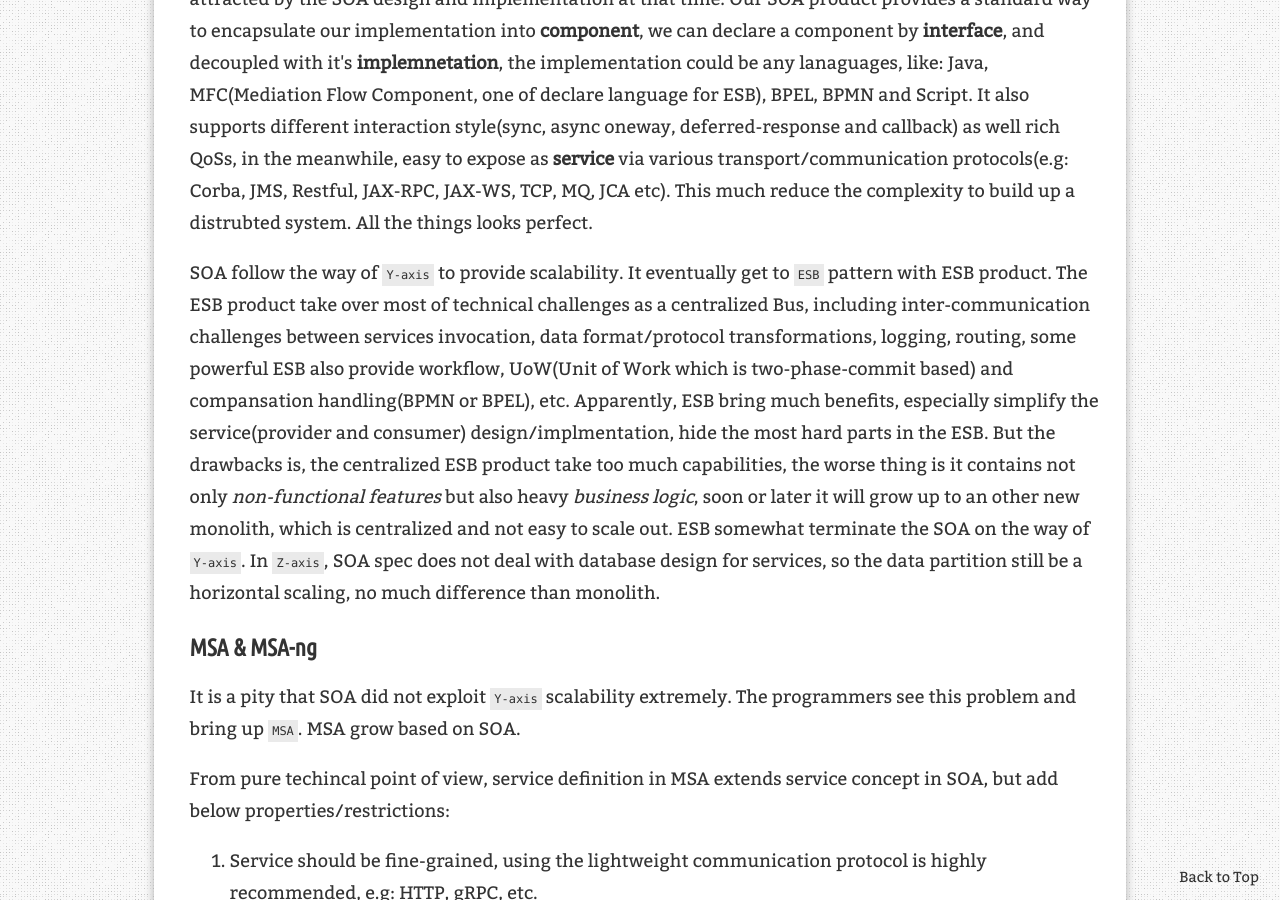
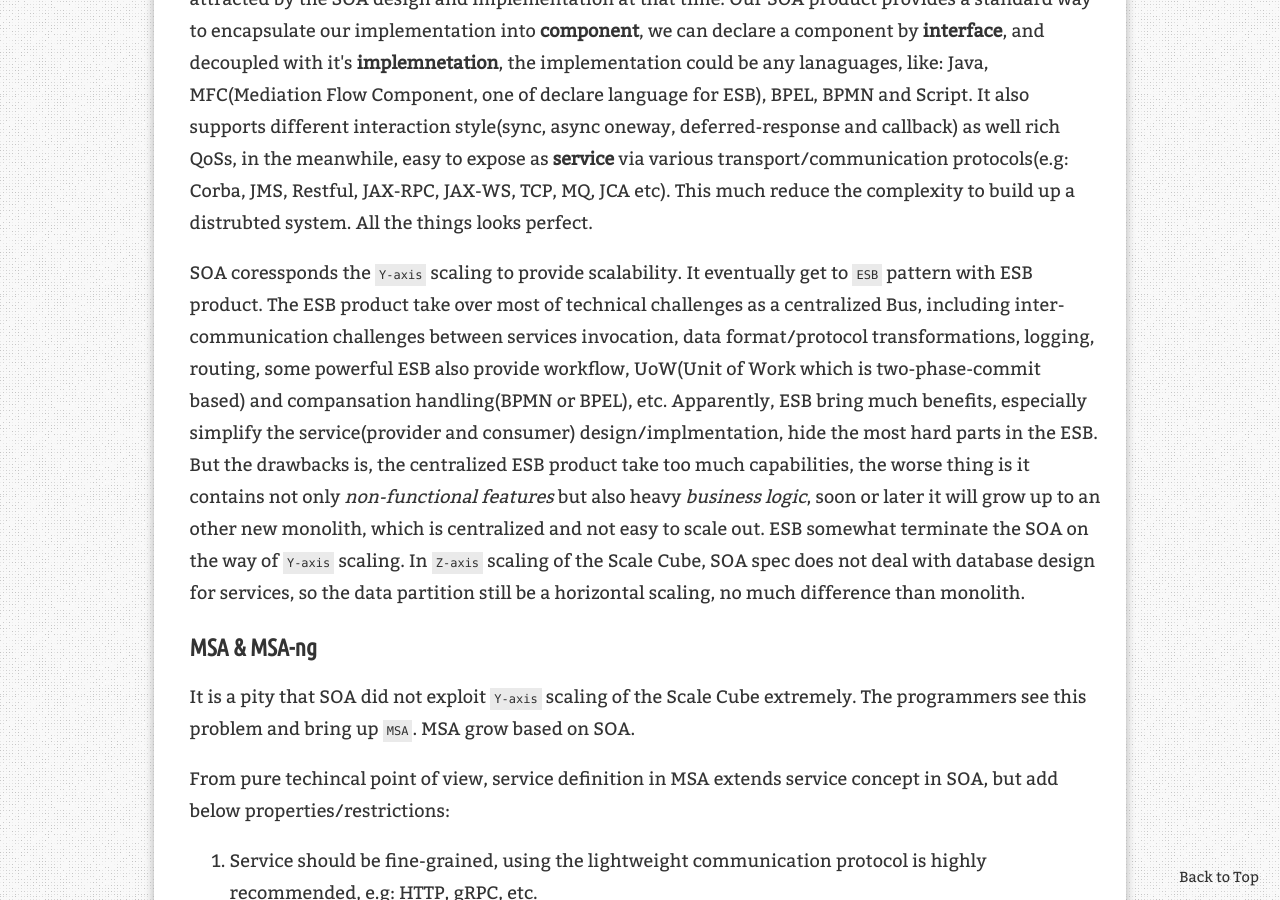
Before and after one commit to leezhenghui/leezhenghui.github.io, a Jekyll site: the page built from _posts/2018-10-10-build-a-scalable-system-basics.md, in a window 1280 px wide and 900 px high, scrolled down 8904 px. Built offline with Jekyll 4.4.1, drawn with Linux system fonts in a browser that asks for light colours; comment, search, counter and statistics services are not loaded; some of the changed text lies outside the part shown.

Commit message:
auto udpate by doc builder

```diff
--- a/_posts/2018-10-10-build-a-scalable-system-basics.md
+++ b/_posts/2018-10-10-build-a-scalable-system-basics.md
@@ -82,10 +82,10 @@
 - Horizontal Data Partitioning - Shards (`Z-axis`)
   > *From [microservices.io](https://microservices.io/articles/scalecube.html)*
   >
-	> *When using `Z-axis` scaling each server runs an identical copy of the code. In this respect, it’s similar to `X-axis` scaling. The big difference is that each server is responsible for only a subset of the data. Some component of the system is responsible for routing each request to the appropriate server. `Z-axis` splits are commonly used to scale databases. Data is partitioned (a.k.a. sharded) across a set of servers based on an attribute of each record.*
+	> *When using `Z-axis` scaling each server runs an identical copy of the code. In this respect, it’s similar to `X-axis` scaling. The big difference is that each server is responsible for only a subset of the data. Some component of the system is responsible for routing each request to the appropriate server. `Z-axis` scaling splits are commonly used to scale databases. Data is partitioned (a.k.a. sharded) across a set of servers based on an attribute of each record.*
 	>
 
-  Something need to clarify is, the `Z-axis` splits database specific to a **horizontal** approach. It defines a routing criteria based on entity type or an attribute in then entity, then the request will be routed to appropriate database or table accordingly. For a cross-partitions query request, the router send the request to all of partitions, a query aggregator will receive and combines all of results from each of them. In this way, we actually partition the **rows** between the partitioned databases or tables. Generally, we want to achieve this with a transparent approach to upper business logic layers. For example, in Java, we can do this via
+  Something need to clarify is, the `Z-axis` scaling splits database specific to a **horizontal** approach. It defines a routing criteria based on entity type or an attribute in then entity, then the request will be routed to appropriate database or table accordingly. For a cross-partitions query request, the router send the request to all of partitions, a query aggregator will receive and combines all of results from each of them. In this way, we actually partition the **rows** between the partitioned databases or tables. Generally, we want to achieve this with a transparent approach to upper business logic layers. For example, in Java, we can do this via
 
    - [1] Instrument DB-Driver(e.g: JDBC library) and inject a DB/Table router there. Sharding logic hosted in database driver.
 
@@ -99,7 +99,7 @@
 
      <img src="{{ site.url }}/assets/materials/build-scalable-system/sharding-proxy.png" alt="sharding_proxy" width="600" height="300">
 
-   IMO, in either way, `Z-axis` actually does not offer to reduce the application implementation complexity(we can argue). Do a transformation from monolith to MSA, we usually need **vertical** splits on the data model and database to satisfy the database-per-service principle firstly. That need to be done by `Y-axis` with microservices data model design methodology(e.g: `Domain Driven Design`), I will introduce this topic in later post for data challenge part.
+   IMO, in either way, `Z-axis` scaling actually does not offer to reduce the application implementation complexity(we can argue). Do a transformation from monolith to MSA, we usually need **vertical** splits on the data model and database to satisfy the database-per-service principle firstly. That need to be done by `Y-axis` scaling with microservices data model design methodology(e.g: `Domain Driven Design`), I will introduce this topic in later post for data challenge part.
 
 > ![Tips]({{ site.url }}/assets/ico/tip.png)
 >
@@ -114,7 +114,7 @@
 
 ### Monolith
 
-The monolithic architecture makes sense for simple and lightweight applications. Even today, it is still applicable. Monolithic architecture can be horizontally scaled via `X-axis`. It usually the same data models/data store for all components running in a single process. The `Z-axis` is also applicable but sometimes the effect is limited by lack of `Y-axis` scaling. In the monolith view of the world, the inter-communication for subsystems is pretty easy, as it was an in-process space function call. There are not many upstream dependencies. We usually hardcode the configuration into a property file, put a load balancer in front of it and we scale horizontally by adding more monoliths.
+The monolithic architecture makes sense for simple and lightweight applications. Even today, it is still applicable. Monolithic architecture can be horizontally scaled via `X-axis`. It usually the same data models/data store for all components running in a single process. The `Z-axis` scaling is also applicable but sometimes the effect is limited by lack of `Y-axis` scaling. In the monolith view of the world, the inter-communication for subsystems is pretty easy, as it was an in-process space function call. There are not many upstream dependencies. We usually hardcode the configuration into a property file, put a load balancer in front of it and we scale horizontally by adding more monoliths.
 
 Monolith has a number of benefits, When the application in **smaller codebase** phase:
 
@@ -148,11 +148,11 @@
 
 I have ever worked on SOA/ESB field for quite a long time, that experience is expressive. I was deeply attracted by the SOA design and implementation at that time. Our SOA product provides a standard way to encapsulate our implementation into **component**, we can declare a component by **interface**, and decoupled with it's **implemnetation**, the implementation could be any lanaguages, like: Java, MFC(Mediation Flow Component, one of declare language for ESB), BPEL, BPMN and Script. It also supports different interaction style(sync, async oneway, deferred-response and callback) as well rich QoSs, in the meanwhile, easy to expose as **service** via various transport/communication protocols(e.g: Corba, JMS, Restful, JAX-RPC, JAX-WS, TCP, MQ, JCA etc). This much reduce the complexity to build up a distrubted system. All the things looks perfect.
 
-SOA follow the way of `Y-axis` to provide scalability. It eventually get to `ESB` pattern with ESB product. The ESB product take over most of technical challenges as a centralized Bus, including inter-communication challenges between services invocation, data format/protocol transformations, logging, routing, some powerful ESB also provide workflow, UoW(Unit of Work which is two-phase-commit based) and compansation handling(BPMN or BPEL), etc. Apparently, ESB bring much benefits, especially simplify the service(provider and consumer) design/implmentation, hide the most hard parts in the ESB. But the drawbacks is, the centralized ESB product take too much capabilities, the worse thing is it contains not only _non-functional features_ but also heavy _business logic_, soon or later it will grow up to an other new monolith, which is centralized and not easy to scale out. ESB somewhat terminate the SOA on the way of `Y-axis`. In `Z-axis`, SOA spec does not deal with database design for services, so the data partition still be a horizontal scaling, no much difference than monolith.
+SOA coressponds the `Y-axis` scaling to provide scalability. It eventually get to `ESB` pattern with ESB product. The ESB product take over most of technical challenges as a centralized Bus, including inter-communication challenges between services invocation, data format/protocol transformations, logging, routing, some powerful ESB also provide workflow, UoW(Unit of Work which is two-phase-commit based) and compansation handling(BPMN or BPEL), etc. Apparently, ESB bring much benefits, especially simplify the service(provider and consumer) design/implmentation, hide the most hard parts in the ESB. But the drawbacks is, the centralized ESB product take too much capabilities, the worse thing is it contains not only _non-functional features_ but also heavy _business logic_, soon or later it will grow up to an other new monolith, which is centralized and not easy to scale out. ESB somewhat terminate the SOA on the way of `Y-axis` scaling. In `Z-axis` scaling of the Scale Cube, SOA spec does not deal with database design for services, so the data partition still be a horizontal scaling, no much difference than monolith.
 
 ### MSA & MSA-ng
 
-It is a pity that SOA did not exploit `Y-axis` scalability extremely. The programmers see this problem and bring up `MSA`. MSA grow based on SOA.
+It is a pity that SOA did not exploit `Y-axis` scaling of the Scale Cube extremely. The programmers see this problem and bring up `MSA`. MSA grow based on SOA.
 
 From pure techincal point of view, service definition in MSA extends service concept in SOA, but add below properties/restrictions:
 
@@ -174,7 +174,7 @@
 > "Two-phase commit is the anti-availability protocol."
 >
 
-The MSA is a better choice for complex, evolving applications, and tranditional monolith does not scale anymore. MSA is a exploiting in `Y-axis`. To satisfy the autonomy and database-per-service principle, A `vertical splits` on database in the entire system should be a prerequisite. Of course, `Z-axis` is also applicable on the `vertically splitted` data model/store.
+The MSA is a better choice for complex, evolving applications, and tranditional monolith does not scale anymore. MSA is a exploiting in `Y-axis` scaling. To satisfy the autonomy and database-per-service principle, A `vertical splits` on database in the entire system should be a prerequisite. Of course, `Z-axis` scaling is also applicable on the `vertically splitted` data model/store.
 
 The benefits of MSA:
 - Better agility
```
Also changed, not shown: assets/materials/build-scalable-system/architecture-DevOps-workflow.png, assets/materials/build-scalable-system/architecture-aggregated-logging.png, assets/materials/build-scalable-system/architecture-blue-green-deployment.png (added), assets/materials/build-scalable-system/architecture-conceptual-components-architecture.png, assets/materials/build-scalable-system/architecture-opentracing-sample-trace.png (added), assets/materials/build-scalable-system/devops-pipeline.png (deleted), assets/materials/build-scalable-system/soa-msa-cna.jpg (deleted).
